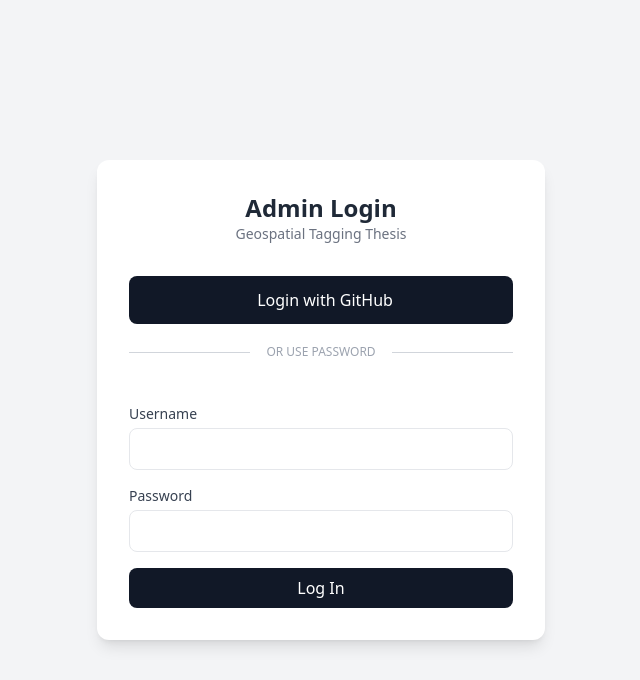
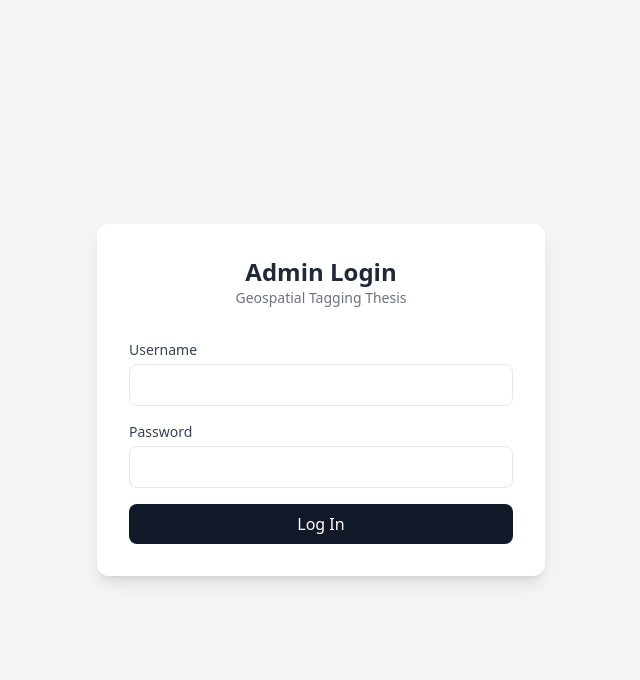
Before and after one commit to phaze7r/geospatial-tagging-thesis, a Flask app: template web_app/templates/login.html in a window 1280 px wide. Shown: the top 680 px of the page, without its empty margins (319-959 px from the left). Run offline with Flask 3, Linux system fonts and the light colour scheme; the template is opened without the code that fills it, so the values that code supplies are empty; some libraries are stand-ins or nearby versions.

Commit message:
feat: Add core web application with dashboard, admin interface, and deployment setup.

```diff
--- a/web_app/app.py
+++ b/web_app/app.py
@@ -22,7 +22,7 @@ app.config["GITHUB_OAUTH_CLIENT_SECRET"] = os.environ.get("GITHUB_OAUTH_CLIENT_S
 os.environ['OAUTHLIB_INSECURE_TRANSPORT'] = '1'
 
 github_bp = make_github_blueprint()
-app.register_blueprint(github_bp, url_prefix="/login")
+app.register_blueprint(github_bp, url_prefix="/auth")
 
 db.init_app(app)
 login_manager = LoginManager(app)
@@ -141,16 +141,12 @@ def delete_report(id):
     flash('Report deleted.', 'info')
     return redirect(url_for('admin'))
 
-@app.route('/login', methods=['GET', 'POST'])
-def login():
-    if current_user.is_authenticated:
-        return redirect(url_for('admin'))
 
 # --- Security Config ---
 # Hardcoded credentials as requested ("forever in code")
-# Password: 'admin123' (You can generate a new hash using werkzeug.security.generate_password_hash)
 ADMIN_USERNAME = 'Faizan'
-ADMIN_PASSWORD_HASH = 'scrypt:32768:8:1$kX8j7...' # I will replace this with the actual hash from the previous step output
+ADMIN_PASSWORD_HASH = 'scrypt:32768:8:1$Ffw0B9dksM32pUmf$3b0e13785ced638758c7b47e1e70b140cbe8a59491bbf8b03ecfa1ab3e4a598002e81f7f5cdc524d070b133d8c479a9006a8577b3af9b1f4171fde7483615136'
+
 
 @app.route('/login', methods=['GET', 'POST'])
 def login():
@@ -197,9 +193,12 @@ def login():
         password = request.form.get('password')
 
         # Priority Check: Hardcoded Credentials
-        if username == ADMIN_USERNAME and check_password_hash(ADMIN_PASSWORD_HASH, password):
+        # Compare case-insensitively
+        print(f"Login Attempt: {username} (Expected: {ADMIN_USERNAME})")
+        if username and username.lower() == ADMIN_USERNAME.lower() and check_password_hash(ADMIN_PASSWORD_HASH, password):
+            print("Login Success: Hardcoded credentials match.")
             # Ensure user exists in DB for Flask-Login to load it
-            user = AdminUser.query.filter_by(username=ADMIN_USERNAME).first()
+            user = AdminUser.query.filter_by(username=ADMIN_USERNAME).first() # Use the canonical casing 'Faizan'
             if not user:
                 user = AdminUser(username=ADMIN_USERNAME, password_hash=ADMIN_PASSWORD_HASH)
                 db.session.add(user)
@@ -211,6 +210,8 @@ def login():
 
             login_user(user)
             return redirect(url_for('admin'))
+
+        print("Login Failed: Credentials did not match hardcoded values.")
 
         # Fallback: Check DB (optional, but code says "let me choose one time and stay forever", so maybe disable DB fallback?
         # I'll leave DB check for legacy support but the Code Hash effectively overrides it if the username matches)
--- a/web_app/static/js/app.js
+++ b/web_app/static/js/app.js
@@ -371,7 +371,7 @@ const ActivityChart = ({ commits, repo }) => {
 // ... NotesFeed, ReportsViewer, DataExplorer ...
 const NotesFeed = ({ notes }) => {
     return (
-        <div className="glass p-6 rounded-xl h-full flex flex-col min-h-[400px]">
+        <div className="glass p-6 rounded-xl h-full flex flex-col min-h-[250px]">
             <h3 className="font-bold text-gray-800 mb-4 flex items-center">
                 <i className="fas fa-sticky-note text-amber-500 mr-2"></i>
                 Updates & Notes
@@ -405,7 +405,7 @@ const NotesFeed = ({ notes }) => {
 
 const Dashboard = ({ config, commits }) => {
     return (
-        <div className="p-4 md:p-8 max-w-7xl mx-auto space-y-8 animate-fade-in pb-20">
+        <div className="p-4 md:p-8 max-w-7xl mx-auto space-y-6 animate-fade-in pb-20">
             <header className="mb-10 text-center md:text-left border-b border-gray-200/50 pb-6">
                 <h1 className="text-4xl md:text-5xl font-extrabold text-gray-900 tracking-tight mb-4 leading-tight">
                     Geospatial Tagging of Volunteered Place Descriptions
@@ -462,7 +462,7 @@ const Dashboard = ({ config, commits }) => {
             </div>
 
             {/* Row 4: GitHub Activity (Full Width) */}
-            <div className="block -mt-6">
+            <div className="block -mt-4">
                 <ActivityChart commits={commits} repo={config.config?.githubRepo} />
             </div>
         </div>
--- a/web_app/templates/login.html
+++ b/web_app/templates/login.html
@@ -14,6 +14,7 @@
             <p class="text-gray-500 text-sm">Geospatial Tagging Thesis</p>
         </div>
 
+        {% if github_enabled %}
         <!-- GitHub Login -->
         <div class="mb-6">
             <a href="{{ url_for('github.login') }}"
@@ -27,6 +28,7 @@
                 <div class="flex-grow border-t border-gray-300"></div>
             </div>
         </div>
+        {% endif %}
 
         {% with messages = get_flashed_messages(with_categories=true) %}
         {% if messages %}
```
